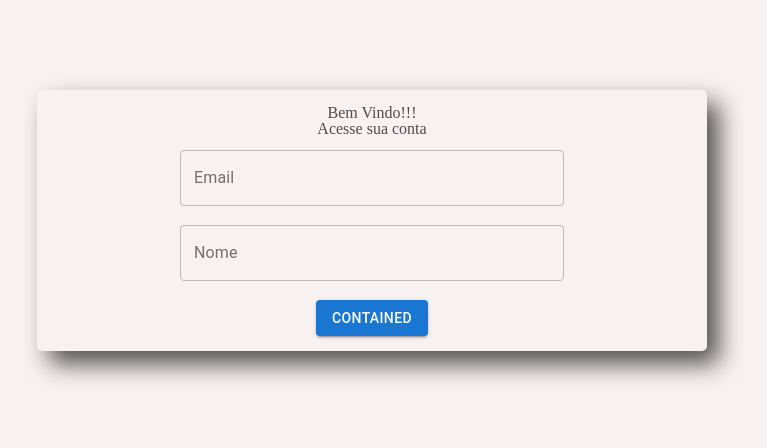
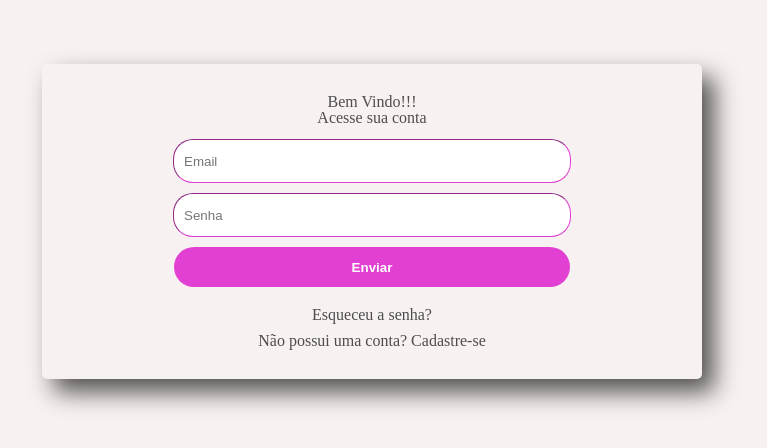
Before and after one commit to Dream-House-Grupo-9/Dream-House-web, a React (Create React App) app in the folder dream-house/: page / in a window 1280 px wide. Shown: the part 102-550 px from the top of the page, without its empty margins (268-1035 px from the left). Built offline with nearby package versions, Linux system fonts and the light colour scheme.

Commit message:
Refactor: componentes do login em vanilla

```diff
--- a/dream-house/src/App.js
+++ b/dream-house/src/App.js
@@ -1,6 +1,6 @@
 import React from "react";
 import Login from "./pages/Login.jsx"
-import TextField from '@mui/material/TextField';
+
 import './styles/styles.css';
 import './styles/reset.css';
 
--- a/dream-house/src/components/Box.jsx
+++ b/dream-house/src/components/Box.jsx
@@ -1,26 +1,33 @@
 import React from "react";
-import TextField from "@material-ui/core/TextField";
-import Button from '@mui/material/Button';
+import Input from "./Input";
+import Button from "./Button";
+
+
 
 //Esse componente box vai servir como uma casca
 //Vc pode preencher ele com conteudo
-function Input(props) {
+function BoxForm() {
+
     return (
         <>
             <div className="box">
                 <div className="text-container">
                     <h1>Bem Vindo!!!</h1>
-                    <h3>Acesse sua conta</h3>
+                    <h5>Acesse sua conta</h5>
                 </div>
                 <div className="input-container">
-                    <TextField id="outlined-basic" className="dh-input" label="Email" variant="outlined" />
-                    <TextField id="outlined-basic" className="dh-input" label="Nome" variant="outlined" />
+                    <Input mascara="Email" />
+                    <Input mascara="Senha" />
+                </div>
+                <Button title="Enviar" />
+                <div className="link">
+                    <a href="#" className="password-link">Esqueceu a senha?</a>
                     <br />
-                    <Button className="dh-btn" variant="contained">Contained</Button>
+                    <h3>Não possui uma conta? <a href="#" className="register">Cadastre-se</a></h3>
                 </div>
             </div>
         </>
     );
 }
 
-export default Input;
+export default BoxForm;
--- /dev/null
+++ b/dream-house/src/components/Button.jsx
@@ -0,0 +1,11 @@
+import React from "react";
+
+function Button(props){
+    return(
+        <>
+            <button className="dh-btn">{props.title}</button>
+        </>
+    );
+}
+
+export default Button;
--- /dev/null
+++ b/dream-house/src/components/Input.jsx
@@ -0,0 +1,11 @@
+import React from "react";
+
+function Input(props) {
+    return (
+        <>
+            <input type="text" placeholder={props.mascara} className="dh-input" />
+        </>
+    );
+}
+
+export default Input;
--- a/dream-house/src/pages/Login.jsx
+++ b/dream-house/src/pages/Login.jsx
@@ -1,11 +1,12 @@
 import React, { useState } from "react";
 import Box from "../components/Box";
-import TextField from '@mui/material/TextField';
 
 function Login() {
     return (
         <>
-            <Box />
+            <Box>
+
+            </Box>
         </>
     );
 }
--- a/dream-house/src/styles/styles.css
+++ b/dream-house/src/styles/styles.css
@@ -3,6 +3,10 @@
     --color-primary: #E240D2;
     --bg-primary-font: #4D4D4D;
     --btn-secundary: #5740E2;
+}
+
+html{
+    width: 100%;
 }
 
 body{
@@ -16,11 +20,11 @@ body{
 }
 
 .box{
-    padding: 10px;
     width: 50%;
+    height:35%;
     margin: auto;
-    margin-top: 15%;
-    padding: 15px;
+    margin-top: 13%;
+    padding: 30px 10px 30px 10px;
     border-radius: 5px;
     box-shadow: 12px 13px 24px 0px rgba(0,0,0,0.67);
     text-align: center;
@@ -32,17 +36,69 @@ body{
     margin:auto;
 }
 
+
 .text-container{
-    margin-bottom:2%;
+    width: auto;
+    margin:auto;
+    margin-bottom: 2%;
 }
 
+
 .dh-input{
-    height: 45px;
+    height: 40px;
     width: 60%;
-    border-radius: 15px;
-    margin-bottom: 30px !important;
+    border-radius: 20px;
+    margin-bottom: 10px ;
+    border-color: #E240D2 ;
+    border-width: 1.5px;
+    outline: none;
+    padding-left: 10px;
+    transition: 0.5s ease-in-out;
 }
 
 .dh-btn{
     background-color: var(--color-primary);
+    cursor: pointer;
+    border-radius: 20px;
+    outline: none;
+    border: none;
+    color: white;
+    font-weight: bolder;
+    transition: 0.3s ease-in-out;
+    height: 40px;
+    width: 62%;
 }
+
+.dh-btn:hover{
+    filter:brightness(80%);
+}
+
+.link{
+    color: var(--bg-primary-font);
+    margin-top: 20px;
+    height: auto;
+}
+
+.password-link{
+    text-decoration: none;
+    color: var(--bg-primary-font);
+}
+
+.password-link:hover{
+    color: var(--color-primary);
+    transition: 0.3s ease-in-out;
+}
+
+.link h3{
+    margin-top: 10px;
+}
+
+.register{
+    text-decoration: none;
+    color: var(--bg-primary-font);
+}
+
+.register:hover{
+    transition: 0.3s ease-in-out;
+    color: var(--color-primary);
+}
```
